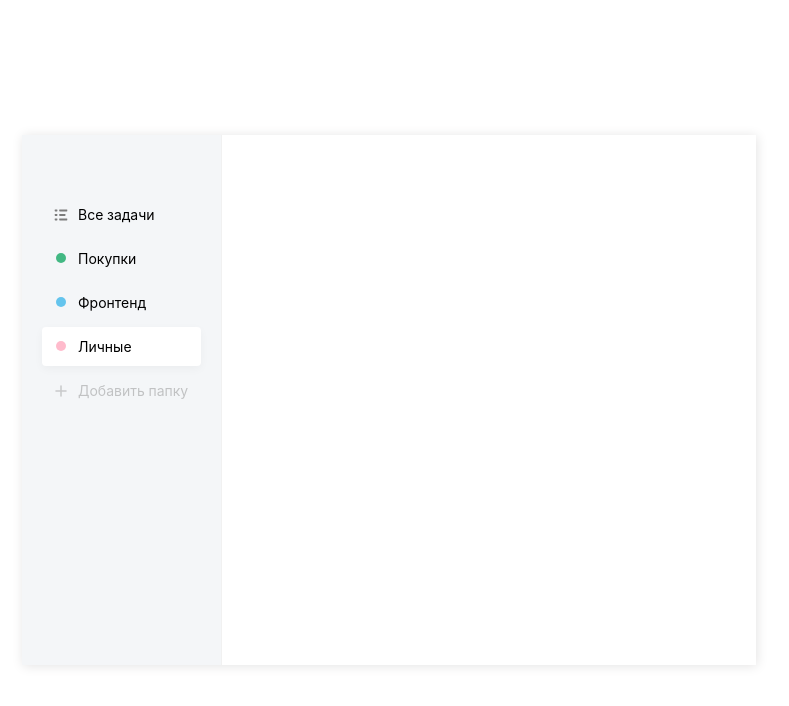
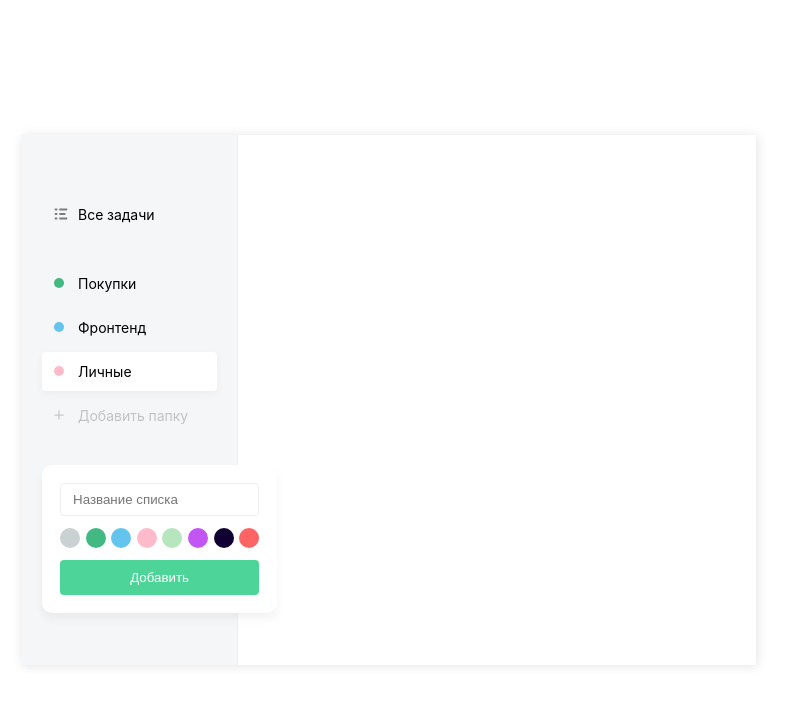
Before and after one commit to ellinacv/todo, a React (Create React App) app: page / in a window 1280 px wide. Both pictures are taken after a click on the item "Добавить папку". Shown: the top 706 px of the page, without its empty margins (251-1040 px from the left). Built offline with nearby package versions, Linux system fonts and the light colour scheme.

Commit message:
feat: add-list-popup layout

```diff
--- a/src/App.jsx
+++ b/src/App.jsx
@@ -1,5 +1,7 @@
 import React from 'react';
 import { List } from './components/List/List';
+import { AddList } from './components/List/AddList';
+import DB from './data/db.json';
 
 export const App = () => {
   return (
@@ -39,38 +41,7 @@ export const App = () => {
           ]}
           isRemovable
         />
-        <List
-          items={[
-            {
-              className: 'list-item__icon-btn',
-              icon: (
-                <svg
-                  width="10"
-                  height="10"
-                  viewBox="0 0 12 12"
-                  fill="none"
-                  xmlns="http://www.w3.org/2000/svg"
-                >
-                  <path
-                    d="M6 1V11"
-                    stroke="#868686"
-                    strokeWidth="1.5"
-                    strokeLinecap="round"
-                    strokeLinejoin="round"
-                  />
-                  <path
-                    d="M1 6H11"
-                    stroke="#868686"
-                    strokeWidth="1.5"
-                    strokeLinecap="round"
-                    strokeLinejoin="round"
-                  />
-                </svg>
-              ),
-              title: 'Добавить папку',
-            },
-          ]}
-        />
+        <AddList colors={DB.colors} />
       </div>
       <div className="todo-tasks"></div>
     </div>
--- /dev/null
+++ b/src/components/Badge/Badge.jsx
@@ -0,0 +1,4 @@
+import React from 'react';
+import './Badge.scss';
+
+export const Badge = ({ color }) => <i className={`badge badge_${color}`}></i>;
--- /dev/null
+++ b/src/components/Badge/Badge.scss
@@ -0,0 +1,33 @@
+.badge {
+  display: block;
+  width: 10px;
+  height: 10px;
+  border-radius: 30px;
+  &_grey {
+    background-color: #c9d1d3;
+  }
+  &_blue {
+    background-color: #64c4ed;
+  }
+  &_green {
+    background-color: #42b883;
+  }
+  &_blue {
+    background-color: #64c4ed;
+  }
+  &_pink {
+    background-color: #ffbbcc;
+  }
+  &_lime {
+    background-color: #b6e6bd;
+  }
+  &_purple {
+    background-color: #c355f5;
+  }
+  &_black {
+    background-color: #110133;
+  }
+  &_red {
+    background-color: #ff6464;
+  }
+}
--- /dev/null
+++ b/src/components/List/AddList.jsx
@@ -0,0 +1,56 @@
+import React, { useState } from 'react';
+import { List } from './List';
+import { Badge } from '../Badge/Badge';
+import './AddList.scss';
+
+export const AddList = ({ colors }) => {
+  const [showPopup, setShowPopup] = useState(false);
+  return (
+    <div className="add-list">
+      <List
+        onClick={() => setShowPopup(!showPopup)}
+        items={[
+          {
+            className: 'list-item__icon-btn',
+            icon: (
+              <svg
+                width="10"
+                height="10"
+                viewBox="0 0 12 12"
+                fill="none"
+                xmlns="http://www.w3.org/2000/svg"
+              >
+                <path
+                  d="M6 1V11"
+                  stroke="#868686"
+                  strokeWidth="1.5"
+                  strokeLinecap="round"
+                  strokeLinejoin="round"
+                />
+                <path
+                  d="M1 6H11"
+                  stroke="#868686"
+                  strokeWidth="1.5"
+                  strokeLinecap="round"
+                  strokeLinejoin="round"
+                />
+              </svg>
+            ),
+            title: 'Добавить папку',
+          },
+        ]}
+      />
+      {showPopup && (
+        <div className="add-list-popup">
+          <input className="field" type="text" placeholder="Название списка" />
+          <div className="add-list-popup__colors">
+            {colors.map((color) => (
+              <Badge key={color.hex} color={color.name} />
+            ))}
+          </div>
+          <button className="button add-list__button">Добавить</button>
+        </div>
+      )}
+    </div>
+  );
+};
--- /dev/null
+++ b/src/components/List/AddList.scss
@@ -0,0 +1,31 @@
+.add-list {
+  &-popup {
+    padding: 1.125rem;
+    display: flex;
+    flex-direction: column;
+    align-items: center;
+    justify-content: space-between;
+    width: 14.7rem;
+    height: 9.25rem;
+    background-color: #fff;
+    border-radius: 10px;
+    box-shadow: 0px 6px 10px rgba(0, 0, 0, 0.05);
+    &__colors {
+      width: 100%;
+      display: flex;
+      flex-direction: row;
+      justify-content: space-between;
+    }
+    .field {
+      margin-bottom: 0.625rem;
+    }
+  }
+  &__button {
+    margin-top: 0.625rem;
+    width: 100%;
+  }
+  .badge {
+    width: 20px;
+    height: 20px;
+  }
+}
--- a/src/components/List/List.jsx
+++ b/src/components/List/List.jsx
@@ -1,10 +1,11 @@
 import React from 'react';
 import classNames from 'classnames';
+import { Badge } from '../Badge/Badge';
 import './List.scss';
 
-export const List = ({ items, isRemovable }) => {
+export const List = ({ items, isRemovable, onClick }) => {
   return (
-    <ul className="list">
+    <ul onClick={onClick} className="list">
       {items.map((item, index) => (
         <li
           key={index}
@@ -13,11 +14,7 @@ export const List = ({ items, isRemovable }) => {
           })}
         >
           <div className="list-item__icon">
-            {item.icon ? (
-              item.icon
-            ) : (
-              <i className={`badge badge_${item.color}`}></i>
-            )}
+            {item.icon ? item.icon : <Badge color={item.color} />}
           </div>
           <span>{item.title}</span>
         </li>
--- a/src/components/List/List.scss
+++ b/src/components/List/List.scss
@@ -1,4 +1,7 @@
 .list {
+  &:first-child {
+    margin-bottom: 1.875rem;
+  }
   &-item {
     margin-bottom: 0.3125rem;
     padding: 0.625rem 0.75rem;
@@ -6,14 +9,15 @@
     align-items: center;
     gap: 0.625rem;
     cursor: pointer;
+
     &__icon {
       min-width: 14px;
-      height: 10px;
+      // height: 8px;
       svg,
       i {
         display: block;
-        width: 0.875rem;
-        height: 0.75rem;
+        // width: 0.875rem;
+        // height: 0.75rem;
       }
       &-btn {
         svg,
@@ -36,22 +40,6 @@
           fill: #7c7c7c;
         }
       }
-      .badge {
-        position: relative;
-        left: 2px;
-        width: 10px;
-        height: 10px;
-        border-radius: 30px;
-        &_green {
-          background-color: #42b883;
-        }
-        &_blue {
-          background-color: #64c4ed;
-        }
-        &_pink {
-          background-color: #ffbbcc;
-        }
-      }
     }
 
     &.active {
--- /dev/null
+++ b/src/data/db.json
@@ -0,0 +1,173 @@
+{
+  "lists": [
+    {
+      "id": 1,
+      "name": "Продажи",
+      "colorId": 5
+    },
+    {
+      "id": 2,
+      "name": "Фронтенд",
+      "colorId": 4
+    },
+    {
+      "id": 3,
+      "name": "Фильмы и сериалы",
+      "colorId": 3
+    },
+    {
+      "id": 4,
+      "name": "Книги",
+      "colorId": 2
+    },
+    {
+      "id": 5,
+      "name": "Личное",
+      "colorId": 1
+    },
+    {
+      "name": "Спорт",
+      "colorId": 3,
+      "id": 6
+    },
+    {
+      "name": "Курс по ReactJS ToDo",
+      "colorId": 7,
+      "id": 7
+    }
+  ],
+  "tasks": [
+    {
+      "id": 1,
+      "listId": 2,
+      "text": "Изучить JavaScript",
+      "completed": true
+    },
+    {
+      "id": 2,
+      "listId": 2,
+      "text": "Изучить паттерны проектирования",
+      "completed": false
+    },
+    {
+      "id": 3,
+      "listId": 2,
+      "text": "ReactJS Hooks (useState, useReducer, useEffect и т.д.)",
+      "completed": true
+    },
+    {
+      "id": 4,
+      "listId": 2,
+      "text": "Redux (redux-observable, redux-saga)",
+      "completed": false
+    },
+    {
+      "listId": 2,
+      "text": "123",
+      "completed": true,
+      "id": 5
+    },
+    {
+      "listId": 1,
+      "text": "test",
+      "completed": false,
+      "id": 6
+    },
+    {
+      "listId": 1,
+      "text": "qweqwe",
+      "completed": false,
+      "id": 7
+    },
+    {
+      "listId": 1,
+      "text": "qweqwe",
+      "completed": true,
+      "id": 8
+    },
+    {
+      "listId": 1,
+      "text": "123",
+      "completed": false,
+      "id": 9
+    },
+    {
+      "listId": 4,
+      "text": "Купить 1984!",
+      "completed": true,
+      "id": 10
+    },
+    {
+      "listId": 2,
+      "text": "222",
+      "completed": true,
+      "id": 12
+    },
+    {
+      "listId": 7,
+      "text": "Сделали сайдбар",
+      "completed": true,
+      "id": 15
+    },
+    {
+      "listId": 7,
+      "text": "Сделали список задач",
+      "completed": true,
+      "id": 16
+    },
+    {
+      "listId": 7,
+      "text": "Сделали удаление и редактирование задач и списков",
+      "completed": true,
+      "id": 17
+    },
+    {
+      "listId": 8,
+      "text": "tttt",
+      "completed": false,
+      "id": 18
+    }
+  ],
+  "colors": [
+    {
+      "id": 1,
+      "hex": "#C9D1D3",
+      "name": "grey"
+    },
+    {
+      "id": 2,
+      "hex": "#42B883",
+      "name": "green"
+    },
+    {
+      "id": 3,
+      "hex": "#64C4ED",
+      "name": "blue"
+    },
+    {
+      "id": 4,
+      "hex": "#FFBBCC",
+      "name": "pink"
+    },
+    {
+      "id": 5,
+      "hex": "#B6E6BD",
+      "name": "lime"
+    },
+    {
+      "id": 6,
+      "hex": "#C355F5",
+      "name": "purple"
+    },
+    {
+      "id": 7,
+      "hex": "#110133",
+      "name": "black"
+    },
+    {
+      "id": 8,
+      "hex": "#FF6464",
+      "name": "red"
+    }
+  ]
+}
--- a/src/styles/index.scss
+++ b/src/styles/index.scss
@@ -26,6 +26,34 @@ body {
   justify-content: center;
   align-items: center;
 }
+// Универсальные стили
+.field {
+  padding: 0.5rem 0.75rem;
+  width: 100%;
+  background-color: #fff;
+  border: 1px solid #efefef;
+  border-radius: 4px;
+  &:focus {
+    outline: none;
+    border-color: #e7e5e5;
+  }
+}
+
+.button {
+  padding: 0.625rem;
+  color: #fff;
+  background-color: #4dd599;
+  border: none;
+  border-radius: 4px;
+  cursor: pointer;
+  &:hover {
+    background-color: darken(#45c08b, 7%);
+  }
+  &:active {
+    background-color: darken(#45c08b, 10%);
+  }
+}
+//
 
 .todo {
   width: 45.875rem;
@@ -36,7 +64,7 @@ body {
 
   &-sidebar {
     padding: 3.74rem 1.25rem;
-    width: 12.5rem;
+    width: 13.5rem;
     height: 100%;
     background-color: $bg-color;
     border-right: 1px solid #f1f1f1;
--- a/src/styles/reset.scss
+++ b/src/styles/reset.scss
@@ -29,12 +29,12 @@ img {
   vertical-align: top;
 }
 
-input,
-textarea,
-button,
-select {
-  font-family: inherit;
-  font-size: inherit;
-  color: inherit;
-  background-color: transparent;
-}
+// input,
+// textarea,
+// button,
+// select {
+//   font-family: inherit;
+//   font-size: inherit;
+//   color: inherit;
+//   background-color: transparent;
+// }
```
